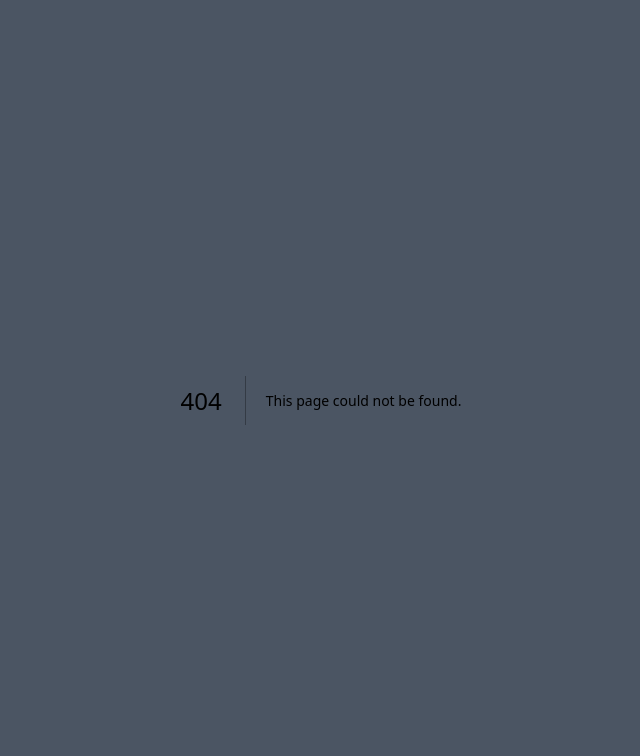
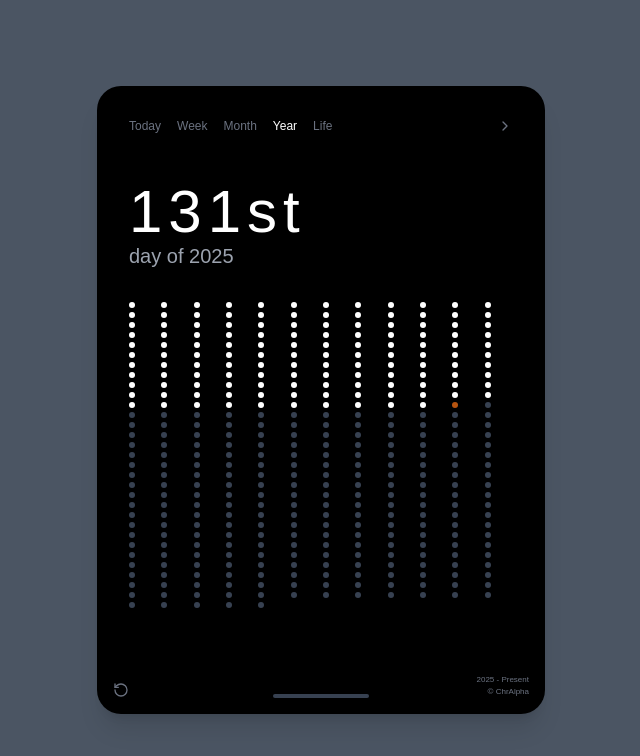
Before and after one commit to ChrAlpha/LifeLog-widget, a Next.js app: page /year in a window 1280 px wide. Before the commit this address had no page. Shown: the top 756 px of the page, without its empty margins (319-959 px from the left). Built offline with nearby package versions, Linux system fonts and the light colour scheme.

Commit message:
feat: YearPage

```diff
--- /dev/null
+++ b/src/app/year/page.tsx
@@ -0,0 +1,121 @@
+"use client";
+
+import { useState, useEffect } from "react";
+import TimeDisplayContainer from "@/components/ui/TimeDisplayContainer";
+
+// Helper function to get the day of the year (1-365 or 1-366 for leap years)
+const getDayOfYear = (date: Date): number => {
+    const start = new Date(date.getFullYear(), 0, 0);
+    const diff = (date.getTime() - start.getTime()) + ((start.getTimezoneOffset() - date.getTimezoneOffset()) * 60 * 1000);
+    const oneDay = 1000 * 60 * 60 * 24;
+    return Math.floor(diff / oneDay);
+};
+
+// Helper function to get the total number of days in a year
+const getDaysInYear = (year: number): number => {
+    return (year % 4 === 0 && year % 100 !== 0) || year % 400 === 0 ? 366 : 365;
+};
+
+export default function YearPage() {
+    const [selectedTab, setSelectedTab] = useState("Year"); // Set initial tab
+    const tabs = ["Today", "Week", "Month", "Year", "Life"]; // Define tabs
+    const [currentDayOfYear, setCurrentDayOfYear] = useState(0);
+    const [currentYear, setCurrentYear] = useState(new Date().getFullYear());
+    const [daysInYearGridData, setDaysInYearGridData] = useState<number[]>([]);
+    const [totalDaysInCurrentYear, setTotalDaysInCurrentYear] = useState(0);
+
+    useEffect(() => {
+        const updateYearView = () => {
+            const now = new Date();
+            const dayOfYear = getDayOfYear(now);
+            const year = now.getFullYear();
+            const daysInThisYear = getDaysInYear(year);
+
+            setCurrentDayOfYear(dayOfYear);
+            setCurrentYear(year);
+            setTotalDaysInCurrentYear(daysInThisYear);
+
+            // Grid data for days in the year
+            const newDaysGridData: number[] = Array(daysInThisYear).fill(0);
+            for (let i = 0; i < daysInThisYear; i++) {
+                if (i + 1 < dayOfYear) {
+                    newDaysGridData[i] = 1; // Past day (white)
+                } else if (i + 1 === dayOfYear) {
+                    newDaysGridData[i] = 2; // Current day (orange)
+                } else {
+                    newDaysGridData[i] = 0; // Future day (gray)
+                }
+            }
+            setDaysInYearGridData(newDaysGridData);
+        };
+
+        updateYearView();
+        // Update once a day
+        const intervalId = setInterval(updateYearView, 24 * 60 * 60 * 1000);
+
+        return () => clearInterval(intervalId);
+    }, []);
+
+    const getDaySuffix = (day: number) => {
+        if (day > 3 && day < 21) return 'th';
+        switch (day % 10) {
+            case 1: return "st";
+            case 2: return "nd";
+            case 3: return "rd";
+            default: return "th";
+        }
+    };
+
+    // For the calendar grid of days in the year
+    // Aim for a grid that's roughly square-ish or fits well.
+    // E.g., 25 columns would mean about 14-15 rows.
+    const dayGridCols = 25; // Adjust as needed for visual appeal
+    const dayGridRows = Math.ceil(totalDaysInCurrentYear / dayGridCols);
+
+
+    return (
+        <TimeDisplayContainer
+            selectedTab={selectedTab}
+            setSelectedTab={setSelectedTab}
+            tabs={tabs}
+            hideTimeSpecificElements={true} // Hide time and minute indicators
+        >
+            <div className="mb-8">
+                <h1 className="text-6xl font-light text-white tracking-widest">
+                    {currentDayOfYear}{getDaySuffix(currentDayOfYear)}
+                </h1>
+                <p className="text-xl text-gray-400">day of {currentYear}</p>
+            </div>
+
+            {/* Grid for days of the year */}
+            <div className="grid grid-cols-12 gap-1 mb-12"> {/* Reduced gap for denser grid */}
+                {daysInYearGridData.map((status, index) => (
+                    <div
+                        key={`day-of-year-${index}`}
+                        className={`w-1.5 h-1.5 rounded-sm ${ // Smaller dots
+                            status === 0
+                                ? "bg-gray-700" // Future day
+                                : status === 1
+                                    ? "bg-white" // Past day
+                                    : "bg-orange-500 animate-pulse" // Current day
+                            }`}
+                        title={`Day ${index + 1} of ${totalDaysInCurrentYear}`}
+                    />
+                ))}
+                {/* Optional: Fill remaining grid cells if the grid isn't perfectly filled by days */}
+                {Array.from({ length: (dayGridCols * dayGridRows) - totalDaysInCurrentYear }).map(
+                    (_, index) => (
+                        <div
+                            key={`empty-year-day-${index}`}
+                            className="w-1.5 h-1.5 rounded-sm bg-transparent" // Or match container background
+                        />
+                    ),
+                )}
+            </div>
+
+            {/* Year display - already part of the title, but could add more here if needed */}
+            {/* <h2 className="text-3xl mb-4 text-white">{currentYear}</h2> */}
+
+        </TimeDisplayContainer>
+    );
+}
```
